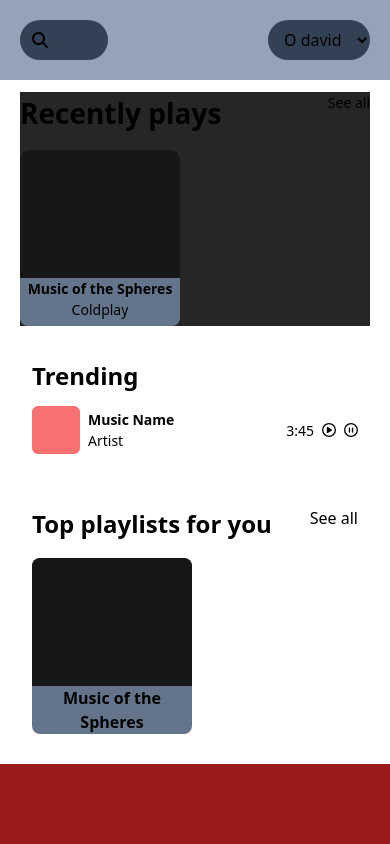
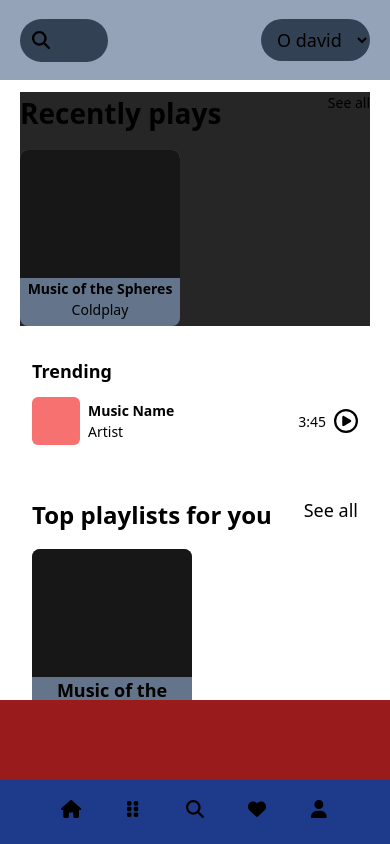
Before and after one commit to blacdav/Echo-Music, a React (Vite) app: page / in a window 390 px wide. Built offline with nearby package versions, Linux system fonts and the light colour scheme; no server answers.

Commit message:
updated the Dashboard, and made it responsive on mobile

```diff
--- a/src/components/MusicPanel.jsx
+++ b/src/components/MusicPanel.jsx
@@ -2,7 +2,7 @@ import React from 'react'
 
 const MusicPanel = () => {
   return (
-    <main className='w-full md:w-4/5 bg-red-800 h-20 fixed bottom-0'>
+    <main className='w-full md:w-4/5 bg-red-800 h-20 fixed bottom-16'>
       <div>
         {/* kpojkpk[p] */}
       </div>
--- a/src/components/Sidebar.jsx
+++ b/src/components/Sidebar.jsx
@@ -1,11 +1,12 @@
 import React from 'react'
-import { faHome, faGripVertical, faUser, faAddressCard, faHeart, faClock } from '@fortawesome/free-solid-svg-icons'
+import { faHome, faGripVertical, faUser, faAddressCard, faHeart, faClock, faSearch } from '@fortawesome/free-solid-svg-icons'
 import { faSquarePlus, faCirclePlay } from '@fortawesome/free-regular-svg-icons'
 import { FontAwesomeIcon } from '@fortawesome/react-fontawesome'
 
 const Sidebar = () => {
   return (
-    <main className='w-full'>
+    <>
+        <main className='w-full hidden md:flex'>
             <div className='grid w-full h-screen px-5 py-8 bg-slate-800 text-white'>
             <h1>Echo Music</h1>
 
@@ -63,6 +64,29 @@ const Sidebar = () => {
             </div>
             </div>
         </main>
+
+        <main className='w-screen h-16 fixed bottom-0 py-5 grid md:hidden bg-blue-900'>
+            <div>
+                <ul className='grid grid-cols-5 px-10 *:flex *:justify-center'>
+                    <li>
+                        <FontAwesomeIcon icon={faHome} />
+                    </li>
+                    <li>
+                        <FontAwesomeIcon icon={faGripVertical} />
+                    </li>
+                    <li>
+                        <FontAwesomeIcon icon={faSearch} />
+                    </li>
+                    <li>
+                        <FontAwesomeIcon icon={faHeart} />
+                    </li>
+                    <li>
+                        <FontAwesomeIcon icon={faUser} />
+                    </li>
+                </ul>
+            </div>
+        </main>
+    </>
   )
 }
 
--- a/src/components/Trending.jsx
+++ b/src/components/Trending.jsx
@@ -6,7 +6,7 @@ const Trending = () => {
   return (
     <main className='mx-5 md:ms-5 p-3 mt-5 text-xs'>
       <div>
-        <h1 className='text-lg mb-3 font-bold'>Trending</h1>
+        <h1 className='text-sm md:text-lg mb-3 font-bold'>Trending</h1>
         <div className='flex justify-between mb-2'>
             <div className='flex gap-2 items-center'>
                 {/* <img src="" alt="" /> */}
@@ -18,8 +18,10 @@ const Trending = () => {
             </div>
             <div className='flex items-center gap-2'>
                 <p>3:45</p>
-                <FontAwesomeIcon icon={faCirclePlay} />
-                <FontAwesomeIcon icon={faCirclePause} />
+                <div className='text-lg'>
+                  <FontAwesomeIcon icon={faCirclePlay} className={`hidde`} />
+                  <FontAwesomeIcon icon={faCirclePause} className={`hidden`}/>
+                </div>
             </div>
         </div>
       </div>
--- a/src/pages/Dashboard.jsx
+++ b/src/pages/Dashboard.jsx
@@ -12,7 +12,7 @@ const Dashboard = () => {
   console.log(result)
 
   return (
-    <main className='w-screen flex'>
+    <main className='w-screen flex text-sm'>
       <div className='w-1/4 hidden md:flex'>
         <Sidebar />
       </div>
@@ -30,6 +30,9 @@ const Dashboard = () => {
         <div className='w-full'>
             <MusicPanel />
         </div>
+        <div className='w-screen flex md:hidden'>
+          <Sidebar />
+        </div>
       </div>
     </main>
   )
```
Lines whose indentation alone changed are shown as unchanged.
